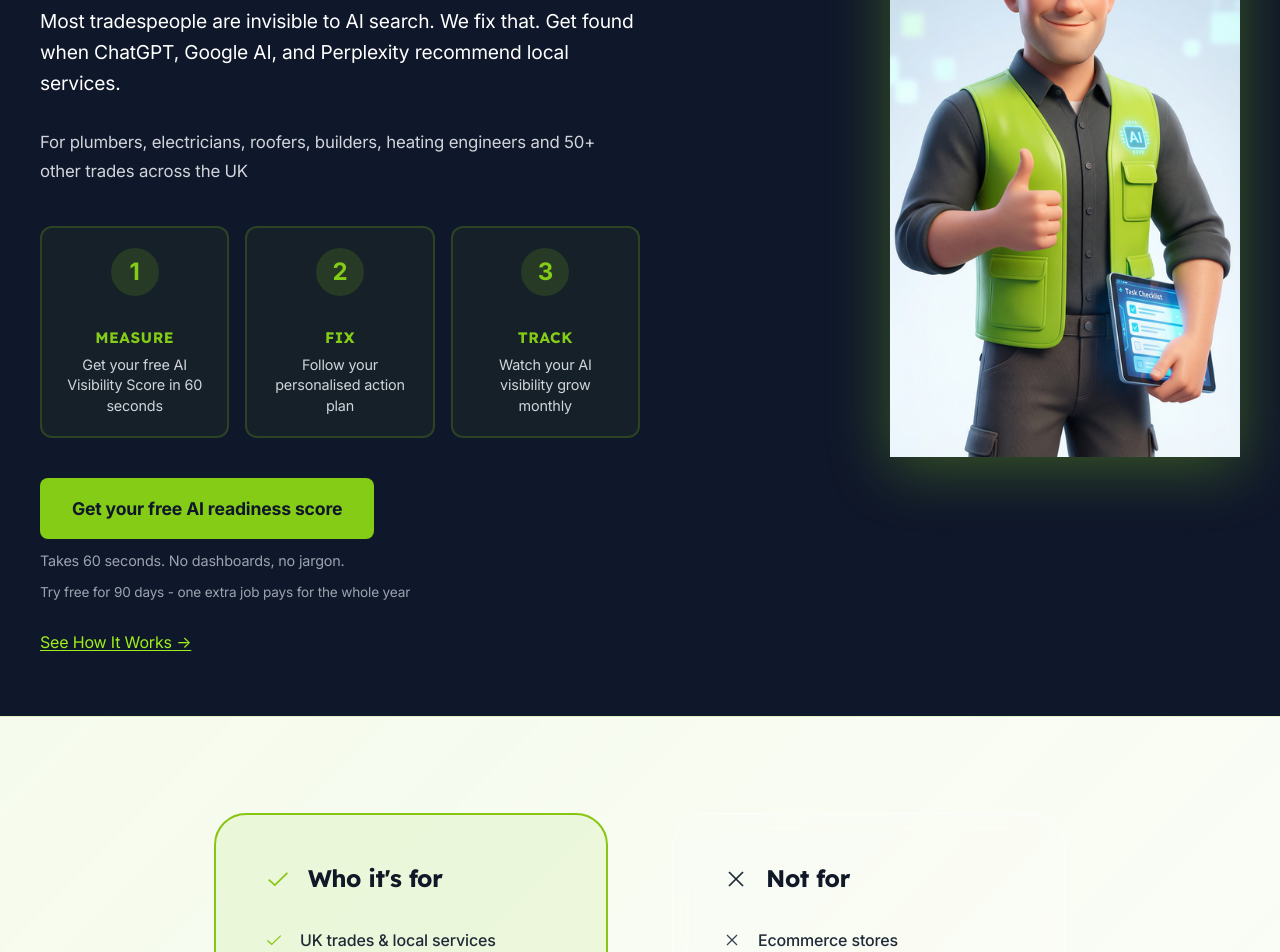
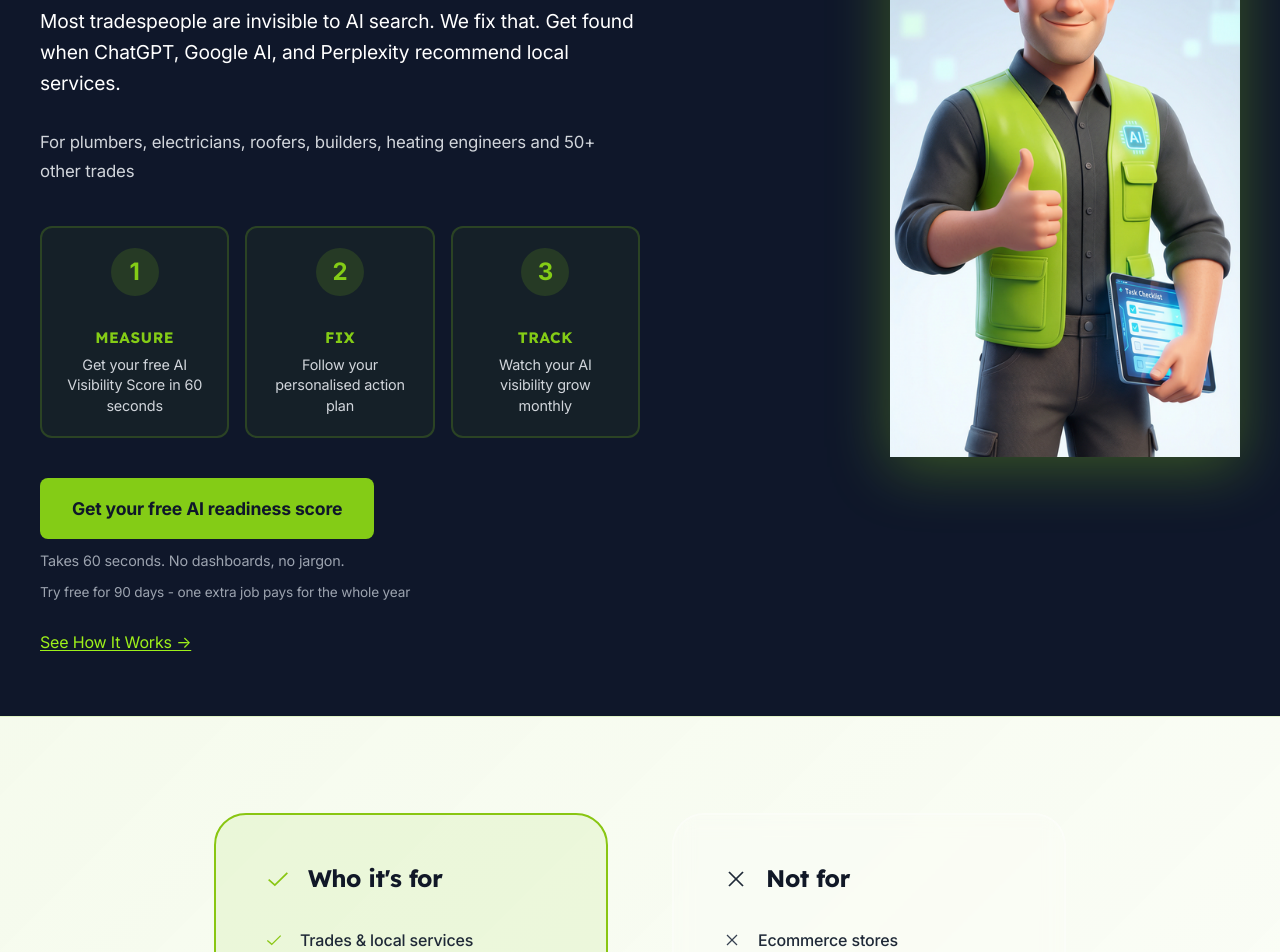
Before and after one commit to DruMcP/whoza-ai, a React (Vite) app: page / in a window 1280 px wide. Shown: the part 660-1612 px from the top of the page. Built offline with nearby package versions, Linux system fonts and the light colour scheme; no server answers.

Commit message:
Make homepage more internationally inclusive - remove UK-specific references

```diff
--- a/src/components/Footer.jsx
+++ b/src/components/Footer.jsx
@@ -54,7 +54,7 @@ const Footer = memo(function Footer() {
                 paddingTop: '16px',
                 borderTop: '1px solid rgba(132, 204, 22, 0.2)'
               }}>
-                Built by a team passionate about helping UK tradespeople compete in the AI age.
+                Built by a team passionate about helping tradespeople compete in the AI age.
               </p>
             </div>
           </div>
--- a/src/components/HeroSection.jsx
+++ b/src/components/HeroSection.jsx
@@ -45,7 +45,7 @@ const HeroSection = () => {
             fontSize: '1.05rem',
             marginBottom: '40px'
           }}>
-            For plumbers, electricians, roofers, builders, heating engineers and 50+ other trades across the UK
+            For plumbers, electricians, roofers, builders, heating engineers and 50+ other trades
           </p>
 
           {/* 3-STEP MENTAL MODEL */}
--- a/src/components/WhoItsFor.jsx
+++ b/src/components/WhoItsFor.jsx
@@ -47,7 +47,7 @@ export default function WhoItsFor() {
                 fontWeight: '500'
               }}>
                 <Icon name="CheckIcon" size={20} style={{ color: 'var(--color-primary-600)', flexShrink: 0 }} />
-                UK trades & local services
+                Trades & local services
               </li>
               <li style={{
                 display: 'flex',
```
Also changed, not shown: 47 other files (tests, documents, lock files or other folders).
